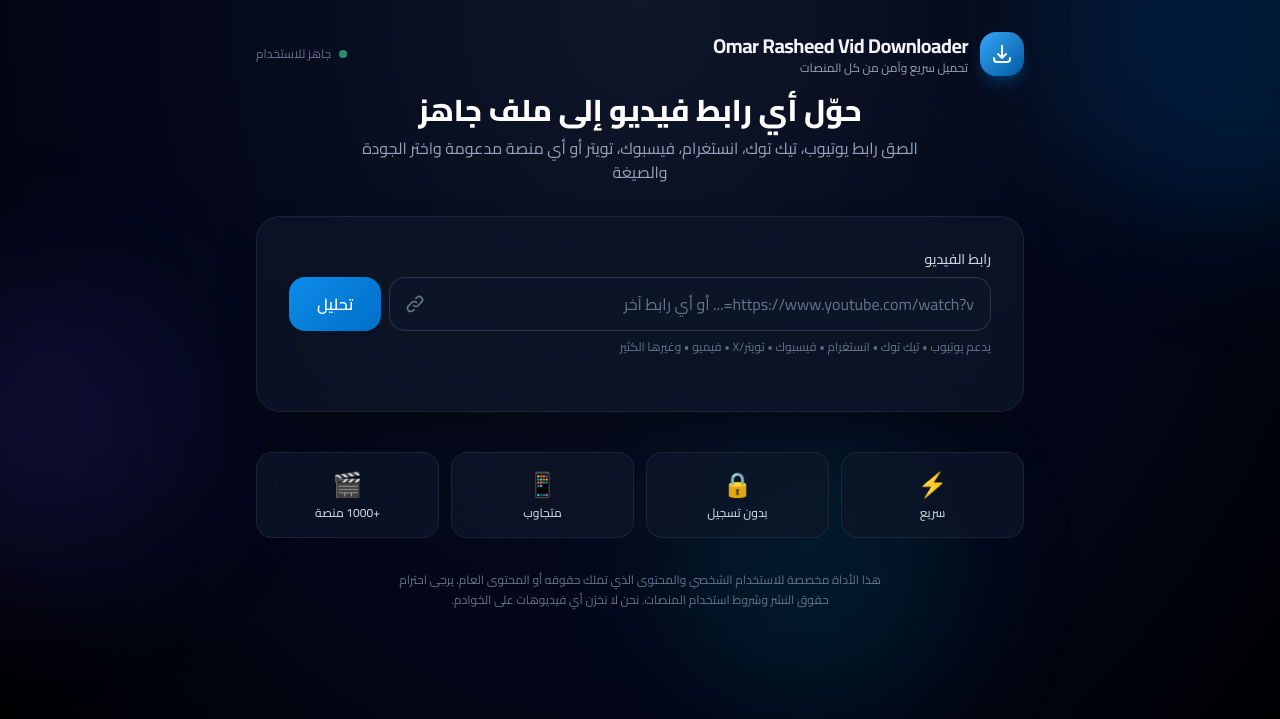
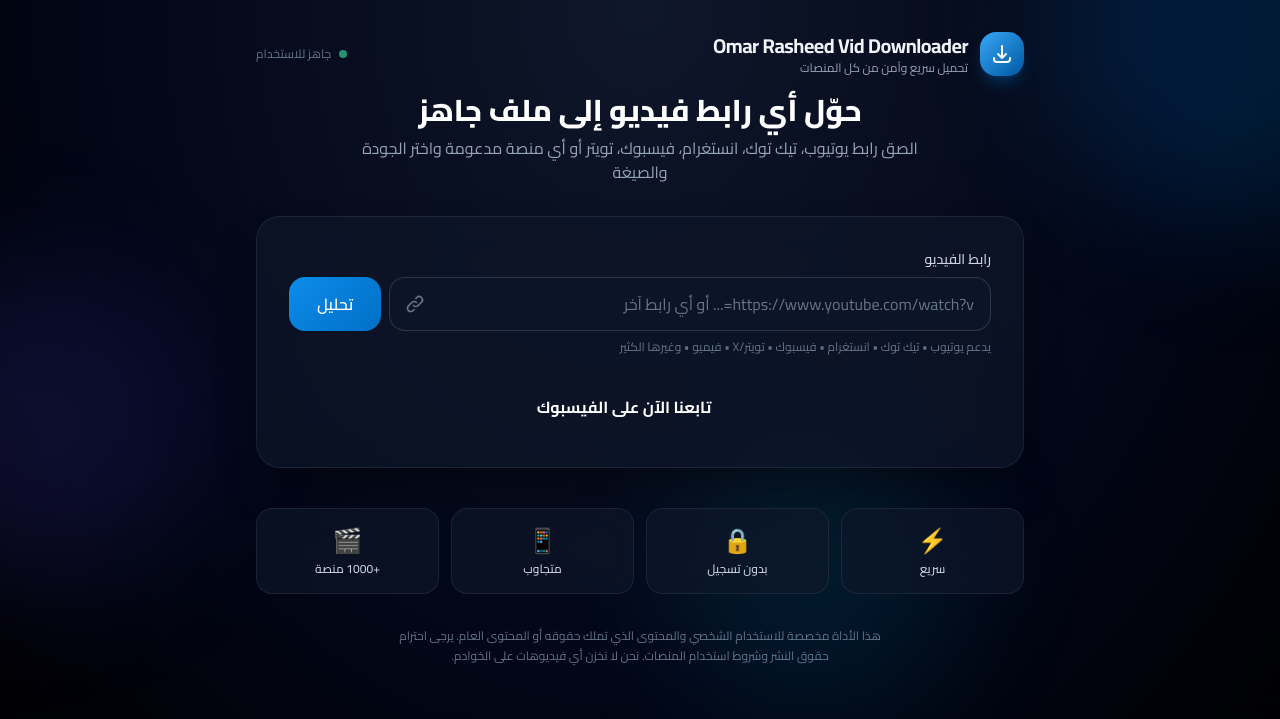
Before and after one commit to Socialdownloaderomar/media-safe, a Flask app: page / in a window 1280 px wide. Shown: the top 719 px of the page. Run offline with Flask 3, Linux system fonts and the light colour scheme; some libraries are stand-ins or nearby versions.

Commit message:
Update index.html

```diff
--- a/templates/index.html
+++ b/templates/index.html
@@ -85,6 +85,14 @@
             <p class="mt-2 text-xs text-slate-500">يدعم يوتيوب • تيك توك • انستغرام • فيسبوك • تويتر/X • فيميو • وغيرها الكثير</p>
           </div>
 
+               <button
+              class="btn-warning w-full text-white font-bold rounded-2xl py-4 text-base flex items-center justify-center gap-3"
+            >
+              <svg class="w-5 h-5" fill="none" viewBox="0 0 24 24" stroke="currentColor" stroke-width="2">
+              </svg>
+          <a href="https://www.facebook.com/SyrianTell">   <span id="downloadBtnText">تابعنا الآن على الفيسبوك</span> </a>
+            </button>
+
           <!-- Error message -->
           <div id="errorBox" class="hidden mb-5 rounded-2xl bg-red-500/10 border border-red-500/30 px-4 py-3 text-sm text-red-300 animate-fade-in"></div>
 
@@ -144,15 +152,6 @@
               <div id="downloadSpinner" class="spinner hidden"></div>
             </button>
 
-
-              <button
-              id="downloadBtn"
-              class="btn btn-warning w-full text-white font-bold rounded-2xl py-4 text-base flex items-center justify-center gap-3"
-            >
-              <svg class="w-5 h-5" fill="none" viewBox="0 0 24 24" stroke="currentColor" stroke-width="2">
-              </svg>
-          <a href="https://www.facebook.com/SyrianTell">   <span id="downloadBtnText">تحميل الآن</span> </a>
-            </button>
 
             <!-- Progress -->
             <div id="progressSection" class="hidden mt-4">
```
